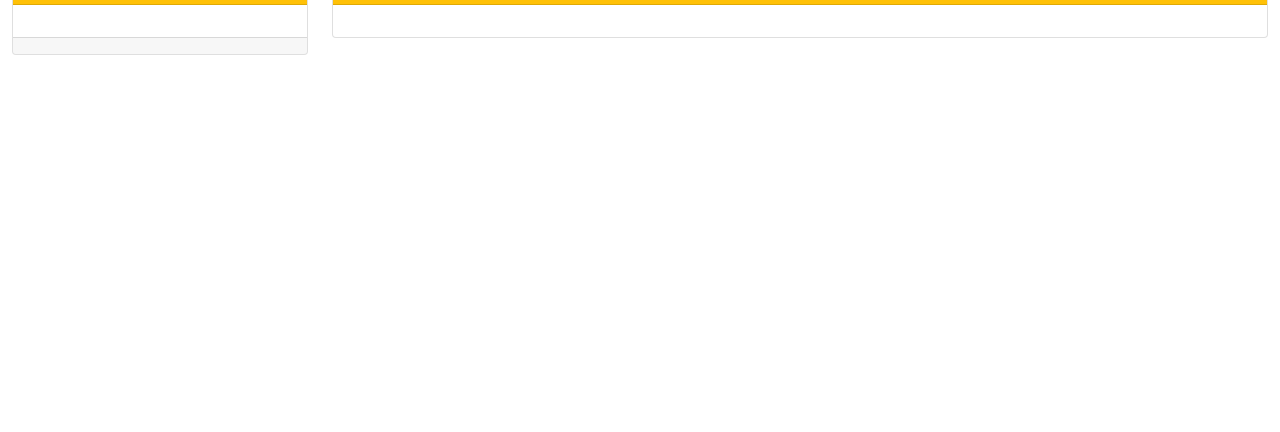
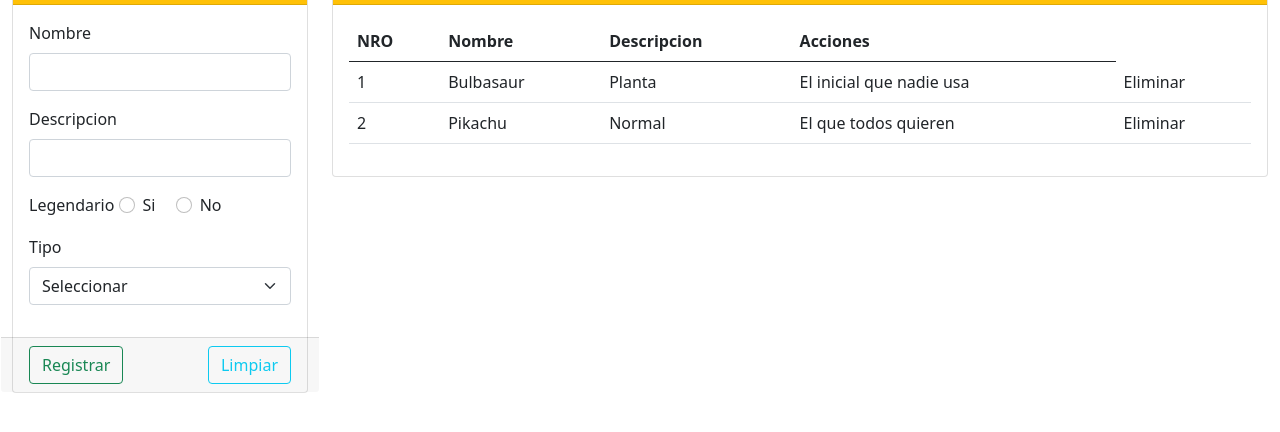
Before and after one commit to djkehm/usm301_pokedex, a plain HTML site: page index.html in a window 1280 px wide. Shown: the part 150-582 px from the top of the page. Drawn offline with nearby package versions, Linux system fonts and the light colour scheme.

Commit message:
Agregar tabla, form y js

```diff
--- a/index.html
+++ b/index.html
@@ -31,9 +31,43 @@
                         <span class="h4">Registrar Pokemon</span>
                     </div>
                     <div class="card-body">
-
+                        <div class="mb-3">
+                            <label class="form-label" for="nombre-txt">Nombre</label>
+                            <input class="form-control" type="text" id="nombre-txt">
+                        </div>
+                        <div class="mb-3">
+                            <label for="descripcion-txt" class="form-label">Descripcion</label>
+                            <input type="text" class="form-control" id="descripcion-txt">
+                        </div>
+                        <div class="mb-3">
+                            <label for="legendario-rb">Legendario</label>
+                            <div class="form-check form-check-inline">
+                                <input class="form-check-input" type="radio" name="legendario-rd" id="legendario-si">
+                                <label for="legendario-si" class="form-check-label">Si</label>
+                            </div>
+                            <div class="form-check form-check-inline">
+                                <input class="form-check-input" type="radio" name="legendario-rd" id="legendario-no">
+                                <label for="legendario-no" class="form-check-label">No</label>
+                            </div>
+                        </div>
+                        <div class="mb-3">
+                            <label for="tipo-select" class="form-label">Tipo</label>
+                            <select id="tipo-select" class="form-select">
+                                <option value="0">Seleccionar</option>
+                                <option value="1">Planta</option>
+                                <option value="2">Fuego</option>
+                                <option value="3">Agua</option>
+                                <option value="4">Normal</option>
+                            </select>
+                        </div>
                     </div>
-                    <div class="card-footer">
+                    <div class="card-footer row">
+                        <div class="col-6">
+                            <button type="button" class="btn btn-outline-success" id="btn-registrar">Registrar</button>
+                        </div>
+                        <div class="col-6 text-end">
+                            <button typen="button" class="btn btn-outline-info" id="btn-limpiar">Limpiar</button>
+                        </div>
 
                     </div>
                 </div>
@@ -44,7 +78,33 @@
                         <span class="h4">Pokedex</span>
                     </div>
                     <div class="card-body">
+                        <table class="table table-hover tabler-bordered table-stiper">
+                            <thead>
+                                <th>NRO</th>
+                                <th>Nombre</th>
+                                <th>Descripcion</th>
+                                <th>Acciones</th>
+                            </thead>
+                            <tbody>
+                                <tr>
+                                    <td>1</td>
+                                    <td>Bulbasaur</td>
+                                    <td>Planta</td>
+                                    <td>El inicial que nadie usa</td>
+                                    <td>Eliminar</td>
+                                </tr>
 
+                                <tr>
+                                    <td>2</td>
+                                    <td>Pikachu</td>
+                                    <td>Normal</td>
+                                    <td>El que todos quieren</td>
+                                    <td>Eliminar</td>
+                                </tr>
+
+
+                            </tbody>
+                        </table>
                     </div>
                 </div>
             </div>
@@ -55,7 +115,7 @@
 
 
     <script src="https://cdn.jsdelivr.net/npm/bootstrap@5.0.0/dist/js/bootstrap.bundle.min.js" integrity="sha384-p34f1UUtsS3wqzfto5wAAmdvj+osOnFyQFpp4Ua3gs/ZVWx6oOypYoCJhGGScy+8" crossorigin="anonymous"></script>
-
+    <script src="js/index.js"></script>
 
   </body>
 </html>
--- /dev/null
+++ b/js/index.js
@@ -0,0 +1,4 @@
+document.querySelector("#btn-registrar").addEventListener("click",()=>{
+    let nombre = document.querySelector("#nombre-txt").value;
+    alert("Hola Mundo!", nombre);
+});
```
